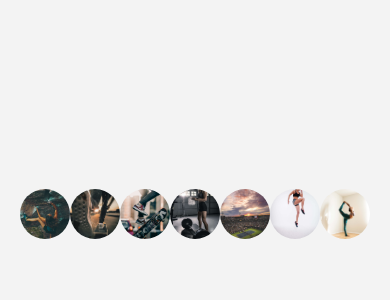
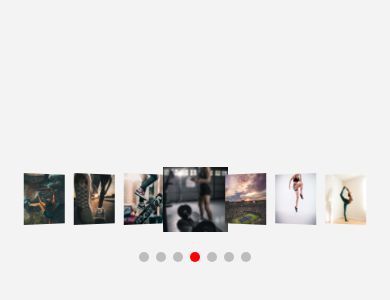
Before and after one commit to NOJEDNOPARTY/react-slider, a React (Create React App) app: page / in a window 390 px wide. Shown: the part 208-508 px from the top of the page. Built offline with nearby package versions, Linux system fonts and the light colour scheme.

Commit message:
add dots and click image functionality, need to check all bugs with responsive and view

```diff
--- a/package.json
+++ b/package.json
@@ -6,6 +6,7 @@
     "@testing-library/jest-dom": "^5.16.1",
     "@testing-library/react": "^12.1.2",
     "@testing-library/user-event": "^13.5.0",
+    "classnames": "^2.3.1",
     "node-sass": "^7.0.1",
     "normalize.css": "^8.0.1",
     "react": "^17.0.2",
--- a/src/App.js
+++ b/src/App.js
@@ -13,13 +13,14 @@ const App = () => {
   ];
   const settings = {
     centerMode: true,
-    centerScale: 1.2,
-    noCenterScale: 0.93,
+    dots: true,
+    centerScale: 1.3,
+    noCenterScale: 1,
     centerItemIndex: 4,
     itemsPerView: 7,
     perspective: 400,
-    leftRotate: '30deg',
-    rightRotate: '330deg',
+    leftRotate: '35deg',
+    rightRotate: '-35deg',
   }
   return (
     <div className='App'>
--- a/src/components/Slider/Slider.js
+++ b/src/components/Slider/Slider.js
@@ -1,4 +1,5 @@
 import SliderItem from "./SliderItem";
+import SliderDot from "./SliderDot";
 import styles from './Slider.module.scss';
 import { useState, useRef, useEffect } from "react";
 import PropTypes from 'prop-types';
@@ -12,41 +13,59 @@ const Slider = ({items, ...settings}) => {
   const [layoutWidth, setLayoutWidth] = useState(1);
   const [layoutHeight, setLayoutHeight] = useState(1);
   const [sizing, setSizing] = useState(1);
-  const [count, setCount] = useState(1);
   const [width, setWidth] = useState(1);
   const [height, setHeight] = useState(1);
   const [itemsList, setItemsList] = useState([]);
   const [itemsPerView, setItemsPerView] = useState(1);
+  const [scaleCenter, setScaleCenter] = useState(1);
+  const [intermediate, setScaleIntermediate] = useState(1);
+  const [activeIndex, setActiveIndex] = useState(1);
   const resizeHandler = () => {
-    setCount(ref.current.children.length);
+    setActiveIndex(settingsList.centerItemIndex);
     setItemsPerView(settingsList.itemsPerView);
     setSizing(utils.findItemSize(layoutWidth, itemsPerView));
-    console.log(sizing)
     setWidth(sizing);
     setHeight(sizing);
     setLayoutWidth(ref.current.offsetWidth);
     setLayoutHeight(height * settingsList.centerScale);
     setItemsList([...ref.current.children]);
+    setScaleCenter(settingsList.centerScale);
+    setScaleIntermediate(settingsList.noCenterScale);
   };
-
 
   useEffect(() => {
     window.addEventListener('resize', resizeHandler);
     return () => window.removeEventListener('resize', resizeHandler);
   });
 
+  const dotsViewer = () =>{
+    return settingsList.dots === false ? null : (
+      <div className={styles['flip-dots']}>
+        {
+          items.map((item, index) => {
+            return <SliderDot
+              key={index}
+              index={index}
+              indexChanger={setActiveIndex}
+              activeItem = {activeIndex}
+            />
+          })
+        }
+      </div>
+    )
+  };
 
   return (
     <div className={styles.flip}>
       <div
         onLoad={resizeHandler}
+        className={styles['flip-layout']}
         style={{
           position: 'relative',
           width: '100%',
           overflow: 'hidden',
           height: layoutHeight
         }}
-        className={styles['flip-layout']}
         ref={ref}
       >
         {
@@ -54,17 +73,19 @@ const Slider = ({items, ...settings}) => {
             return <SliderItem
               key={index}
               index={index}
+              indexChanger={setActiveIndex}
+              activeItem = {activeIndex}
               style={
                 utils.positions.calc(
                   width,
                   height,
                   index,
                   itemsList,
-                settingsList.centerItemIndex,
+                  activeIndex,
                   settingsList.centerMode,
-                settingsList.centerScale,
+                  scaleCenter,
                   settingsList.perspective,
-                settingsList.noCenterScale,
+                  intermediate,
                   settingsList.leftRotate,
                   settingsList.rightRotate,
                 )
@@ -74,6 +95,7 @@ const Slider = ({items, ...settings}) => {
           })
         }
       </div>
+      {dotsViewer()}
     </div>
   );
 };
--- a/src/components/Slider/Slider.module.scss
+++ b/src/components/Slider/Slider.module.scss
@@ -1,8 +1,10 @@
 .flip {
   width: 100%;
   overflow: hidden;
-  &-img {
-    border-radius: 25px;
+  &-layout {
+    width: 100%;
+  }
+  &-item {
     & img {
       position: absolute;
       top: 0;
@@ -14,4 +16,40 @@
       object-fit: cover;
     }
   }
+  &-active {
+
+  }
+  &-dots {
+    display: flex;
+    align-items: center;
+    justify-content: center;
+    width: 100%;
+  }
+  &-dot {
+    cursor: pointer;
+    display: flex;
+    align-items: center;
+    justify-content: center;
+    width: 10px;
+    height: 10px;
+    min-width: 10px;
+    margin-top: 20px;
+    background-color: #bdbdbd;
+    border-radius: 50%;
+    font-size: 0;
+    line-height: 0;
+    color: transparent;
+    transition: 0.7s ease-in-out;
+    &:not(:last-child) {
+      margin-right: 7px;
+    }
+    &:hover {
+      @media (min-width: 1200px) {
+        background-color: #ff0000;
+      }
+    }
+    &-active {
+      background-color: #ff0000;
+    }
+  }
 }
--- /dev/null
+++ b/src/components/Slider/SliderDot.js
@@ -0,0 +1,24 @@
+import styles from './Slider.module.scss';
+import PropTypes from 'prop-types';
+
+const SliderDot = ({index, indexChanger, activeItem}) => {
+  return (
+    <div
+      className={`${styles['flip-dot']} ${index+1 === activeItem ? styles['flip-dot-active'] : ''}`}
+      onClick={() => {
+        indexChanger(++index)
+      }}
+    >
+      {index}
+    </div>
+  );
+}
+
+
+SliderDot.propTypes = {
+  index: PropTypes.number,
+  indexChanger: PropTypes.func,
+  activeItem: PropTypes.number,
+};
+
+export default SliderDot;
--- a/src/components/Slider/SliderItem.js
+++ b/src/components/Slider/SliderItem.js
@@ -1,11 +1,14 @@
 import styles from './Slider.module.scss';
 import PropTypes from 'prop-types';
 
-const SliderItem = ({style, image, index}) => {
+const SliderItem = ({style, image, indexChanger, index, activeItem}) => {
   return (
     <div
-      className={styles['flip-img']}
+      className={`${styles['flip-item']} ${index+1 === activeItem ? styles['flip-active'] : ''}`}
       style={style}
+      onClick={() => {
+        indexChanger(index+1);
+      }}
     >
       <img
         src = {
--- a/src/components/Slider/settings.js
+++ b/src/components/Slider/settings.js
@@ -2,10 +2,11 @@
 export const defaultSettings = {
   centerMode: true,
   centerScale: 1.2,
+  dots: true,
   noCenterScale: 0.93,
   centerItemIndex: 1,
   itemsPerView: 3,
   perspective: 400,
   leftRotate: '30deg',
-  rightRotate: '330deg',
+  rightRotate: '-30deg',
 }
--- a/src/components/Slider/utils/Utils.js
+++ b/src/components/Slider/utils/Utils.js
@@ -1,6 +1,6 @@
 export const utils = {
-  findItemSize: (containerWidth, count) => {
-    return +(containerWidth / count);
+  findItemSize: (containerWidth, itemsPerView) => {
+    return +(containerWidth / itemsPerView);
   },
 
   settingsCheck: (defaultSettings, settings) => {
@@ -32,25 +32,27 @@ export const utils = {
       return [...leftCount, ...[1], ...rightCount];
     },
 
-    // transform:  perspective(400px) rotate3d(0, 1, 0, 30deg) scale(0.93);
-
     calc: (width, height, index, items, centerItemIndex, centerMode, centerScale, perspective, noCenterScale, leftRotate, rightRotate) => {
-      let multiplier = null;
-      let setPosition = null;
-      let transform = null;
-      let scale = 1;
+      let multiplier = null || 1;
+      let setPosition;
+      let transform;
+      let shift = 0;
 
       if(centerMode === true) {
         const indexChecked = utils.positions.indexChecking(items, centerItemIndex);
         multiplier = indexChecked[index];
 
-        (index+1 <= centerItemIndex) ? setPosition = utils.positions.left(width, multiplier) :
-        (index+1 > centerItemIndex) ?  setPosition = utils.positions.right(width, multiplier) :
-        setPosition = utils.positions.left(width, multiplier);
+        if (index+1 <= centerItemIndex) {
+          (index+1 === centerItemIndex) ? setPosition = utils.positions.left(width, multiplier, shift) :
+          setPosition = utils.positions.left(width, multiplier, shift);
 
-        transform = '';
-
-        console.log(transform)
+          (index+1 === centerItemIndex) ? transform = utils.positions.transform(perspective, centerScale, '0deg') :
+          transform = utils.positions.transform(perspective, noCenterScale, leftRotate);
+        };
+        if (index+1 > centerItemIndex) {
+          setPosition = utils.positions.right(width, multiplier);
+          transform = utils.positions.transform(perspective, noCenterScale, rightRotate);
+        };
 
 
       }
@@ -58,6 +60,7 @@ export const utils = {
 
 
       return {
+        cursor: 'pointer',
         position: 'absolute',
         display: 'block',
         overflow: 'hidden',
@@ -66,29 +69,24 @@ export const utils = {
         top: utils.positions.top(height),
         left: setPosition,
         transform: transform,
+        transition: '0.7s ease-in-out',
       };
-    },
-
-    center: (count, item) => {
-
     },
 
     top: (height) => {
       return `calc(50% - ${height / 2}px)`;
     },
 
-    left: (width, multiplier) => {
-      return multiplier === 0 ? 0 : `calc(50% - ${(width * multiplier) - (width / 2)}px)`;
+    left: (width, multiplier, shift) => {
+      return multiplier === 0 ? 0 : `calc(50% - ${((width * multiplier) - (width / 2))}px)`;
     },
 
     right: (width, multiplier) => {
       return multiplier === 0 ? 0 : `calc(50% + ${(width * multiplier) - (width / 2)}px)`;
     },
 
-    //  создать трансформ в зависимости в центре или селва элемент, так же просмотреть вариант того что может и отключен центральный мод. Потом можно сдеелать через стейт по клику менять индекс который посылается как активный слайд, таким образом сделать переключение между слайдами.
-
-    // transform: (index, centerItemIndex, perspective, noCenterScale, centerScale, leftRotate, rightRotate) => {
-    //   return `perspective(${perspective}px) rotate3d(0, 1, 0, 30deg) scale(${noCenterScale})`
-    // },
+    transform: (perspective, scale, rotate) => {
+      return `perspective(${perspective}px) rotate3d(0, 1, 0, ${rotate}) scale(${scale})`;
+    },
   },
 };
```
Also changed, not shown: 1 other file (tests, documents, lock files or other folders). Lines whose indentation alone changed are shown as unchanged.
